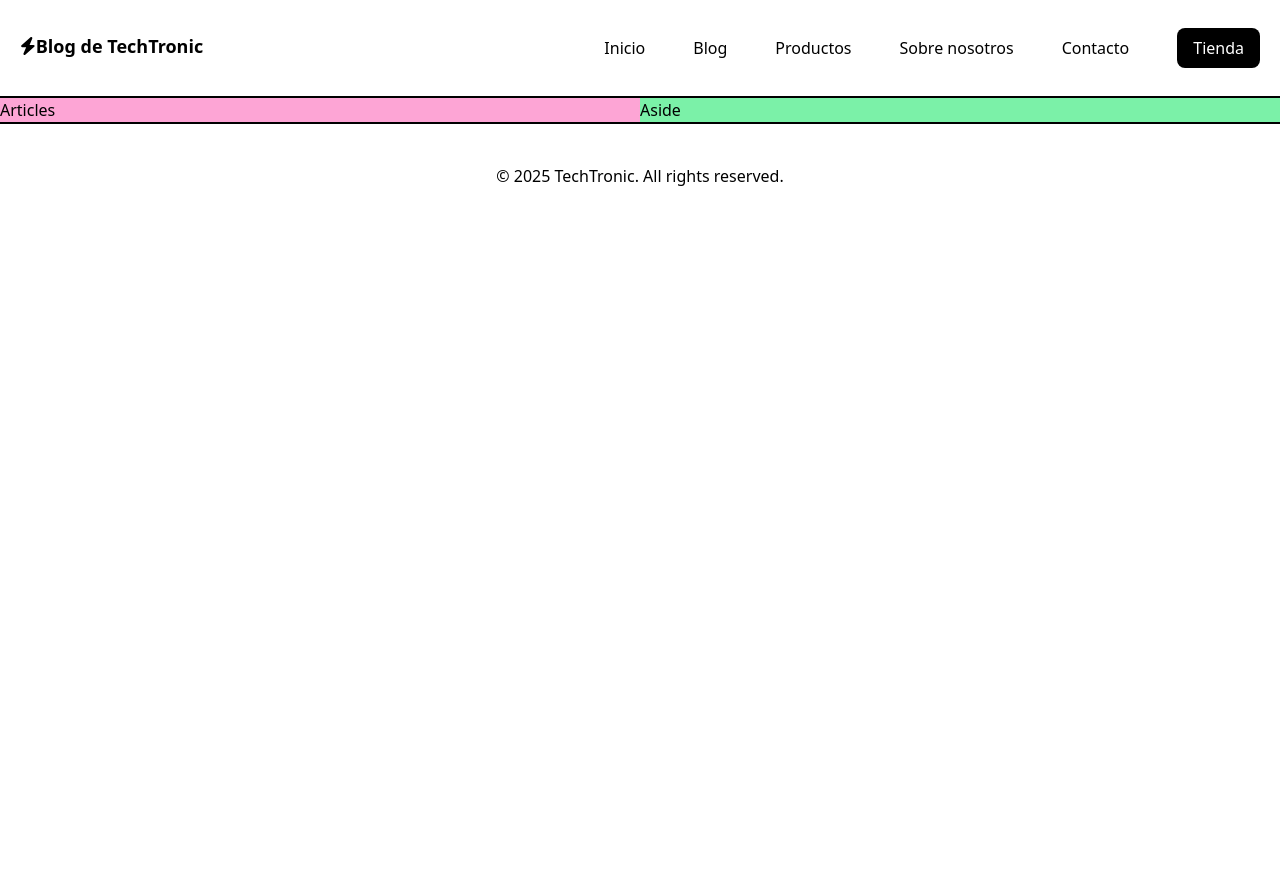
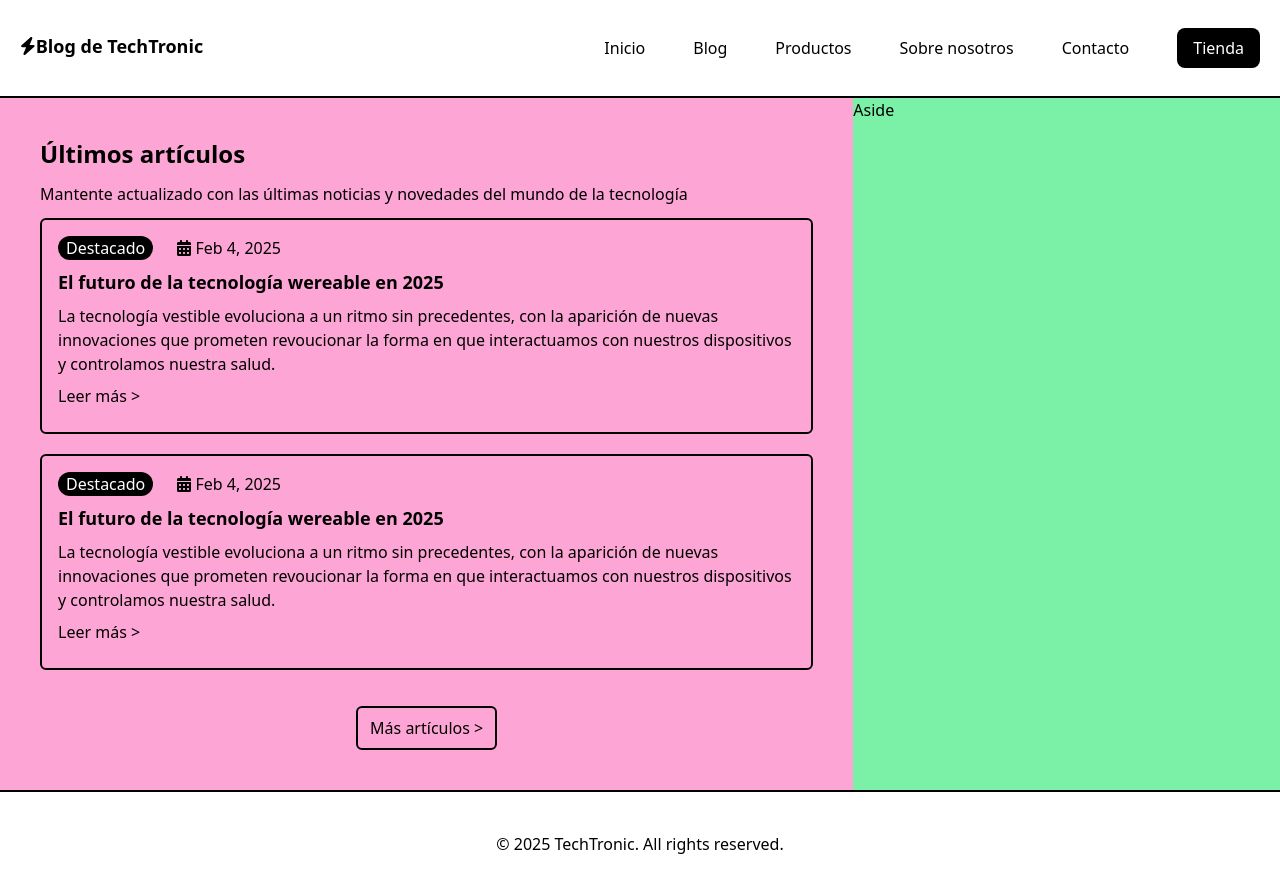
Before and after one commit to MelsCrest/TechTronic, a React (Vite) app in the folder web/: page / in a window 1280 px wide. Shown: the top 892 px of the page. Before the commit the page ends 800 px from the top, so only its background shows below. Built offline with nearby package versions, Linux system fonts and the light colour scheme.

Commit message:
articles section and article component

```diff
--- /dev/null
+++ b/web/src/components/Article.jsx
@@ -0,0 +1,18 @@
+import { FontAwesomeIcon } from '@fortawesome/react-fontawesome'
+import { faCalendarDays } from '@fortawesome/free-solid-svg-icons'
+
+function Article() {
+  return (
+    <article className='p-4 border-2 rounded-md mb-5'>
+      <div className='flex flex-row gap-6'>
+        <p className='bg-black text-white px-2 rounded-full'>Destacado</p>
+        <p><FontAwesomeIcon icon={faCalendarDays} /> Feb 4, 2025</p>
+      </div>
+      <h2 className='text-lg font-bold py-2'>El futuro de la tecnología wereable en 2025</h2>
+      <p>La tecnología vestible evoluciona a un ritmo sin precedentes, con la aparición de nuevas innovaciones que prometen revoucionar la forma en que interactuamos con nuestros dispositivos y controlamos nuestra salud.</p>
+      <p className='py-2'>Leer más &gt;</p>
+    </article>
+  )
+}
+
+export default Article
--- a/web/src/components/Articles.jsx
+++ b/web/src/components/Articles.jsx
@@ -1,10 +1,17 @@
+import Article from "./Article"
 
 function Articles() {
   return (
-    <section className="w-auto md:w-1/2 bg-pink-300">
-      Articles
+    <section className="w-auto md:w-3/5 lg:w-2/3 bg-pink-300 h-full p-10 flex flex-col">
+      <h1 className="text-2xl font-bold">Últimos artículos</h1>
+      <p className="py-3">Mantente actualizado con las últimas noticias y novedades del mundo de la tecnología</p>
+      <Article />
+      <Article />
+      <button className="border-2 rounded-md py-2 px-3 mt-4 ml-auto mr-auto">Más artículos &gt;</button>
     </section>
-  )
+  );
 }
 
+
+
 export default Articles
--- a/web/src/components/Aside.jsx
+++ b/web/src/components/Aside.jsx
@@ -1,7 +1,7 @@
 
 function Aside() {
   return (
-    <div className="w-auto md:w-1/2 bg-green-300">
+    <div className="w-auto md:w-2/5 lg:w-1/3 bg-green-300">
       Aside
     </div>
   )
```
